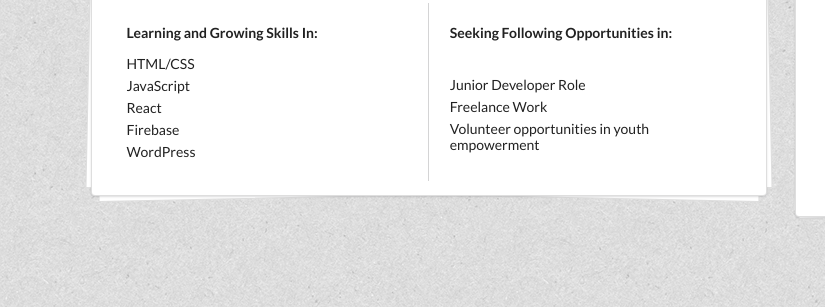
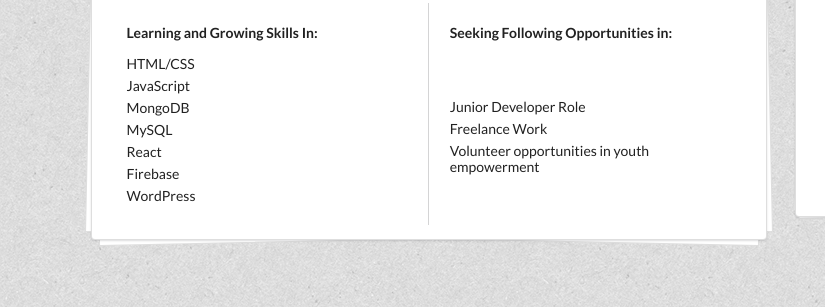
Before and after one commit to vasquezlf/vasquezlf.github.io, a plain HTML site: page index.html in a window 1280 px wide. Shown: the part 510-817 px from the top of the page, 0-825 px from the left. Drawn offline with nearby package versions, Linux system fonts and the light colour scheme; files whose address does not match are found by name.

Commit message:
add stuff

```diff
--- a/index.html
+++ b/index.html
@@ -83,6 +83,8 @@
                                   <div class="ui list">
                                       <div class="item">HTML/CSS</div>
                                       <div class="item">JavaScript</div>
+                                      <div class="item">MongoDB</div>
+                                      <div class="item">MySQL</div>
                                       <div class="item">React</div>
                                       <div class="item">Firebase</div>
                                       <div class="item">WordPress</div>
```
